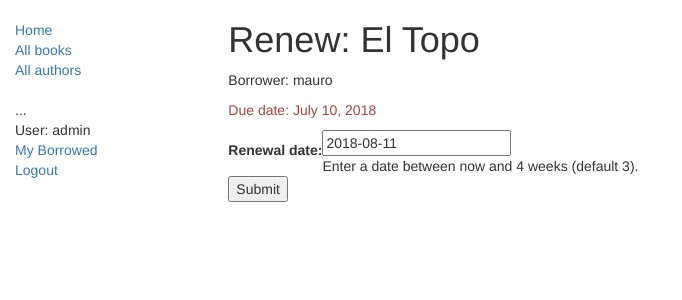
After one commit to mauronio/locallibrary, a Django app: page /catalog/book/dc9e6e23-7295-43ea-abad-95586fa7b8fb/renew/ in a window 1280 px wide. The commit adds this page. Shown: the top 300 px of the page, without its empty margins (0-682 px from the left). Run offline with Django 3.2, Linux system fonts and the light colour scheme; a user stored in the database is signed in; data comes from the database, SQL or seed files in the repository; both versions use the stored data as it was after the commit; some libraries are stand-ins or nearby versions.

Commit message:
20180721

```diff
--- /dev/null
+++ b/URL.txt
@@ -0,0 +1 @@
+https://developer.mozilla.org/es/docs/Learn/Server-side/Django/Forms
--- /dev/null
+++ b/catalog/forms.py
@@ -0,0 +1,22 @@
+from django import forms
+
+from django.core.exceptions import ValidationError
+from django.utils.translation import ugettext_lazy as _
+import datetime #for checking renewal date range.
+
+class RenewBookForm(forms.Form):
+    renewal_date = forms.DateField(help_text="Enter a date between now and 4 weeks (default 3).")
+
+    def clean_renewal_date(self):
+        data = self.cleaned_data['renewal_date']
+
+        #Check date is not in past.
+        if data < datetime.date.today():
+            raise ValidationError(_('Invalid date - renewal in past'))
+
+        #Check date is in range librarian allowed to change (+4 weeks).
+        if data > datetime.date.today() + datetime.timedelta(weeks=4):
+            raise ValidationError(_('Invalid date - renewal more than 4 weeks ahead'))
+
+        # Remember to always return the cleaned data.
+        return data
--- a/catalog/templates/catalog/book_detail.html
+++ b/catalog/templates/catalog/book_detail.html
@@ -18,6 +18,7 @@
     {% if copy.status != 'a' %}<p><strong>Due to be returned:</strong> {{copy.due_back}}</p>{% endif %}
     <p><strong>Imprint:</strong> {{copy.imprint}}</p>
     <p class="text-muted"><strong>Id:</strong> {{copy.id}}</p>
+    <a href="{% url 'renew-book-librarian' copy.id %}">Renew</a>
     {% endfor %}
   </div>
 {% endblock %}
--- /dev/null
+++ b/catalog/templates/catalog/book_renew_librarian.html
@@ -0,0 +1,16 @@
+{% extends "base_generic.html" %}
+{% block content %}
+
+    <h1>Renew: {{bookinst.book.title}}</h1>
+    <p>Borrower: {{bookinst.borrower}}</p>
+    <p{% if bookinst.is_overdue %} class="text-danger"{% endif %}>Due date: {{bookinst.due_back}}</p>
+
+    <form action="" method="post">
+        {% csrf_token %}
+        <table>
+        {{ form }}
+        </table>
+        <input type="submit" value="Submit" />
+    </form>
+
+{% endblock %}
--- a/catalog/urls.py
+++ b/catalog/urls.py
@@ -12,3 +12,7 @@ urlpatterns = [
 urlpatterns += [
     url(r'^mybooks/$', views.LoanedBooksByUserListView.as_view(), name='my-borrowed'),
 ]
+
+urlpatterns += [
+    url(r'^book/(?P<pk>[-\w]+)/renew/$', views.renew_book_librarian, name='renew-book-librarian'),
+]
--- a/catalog/views.py
+++ b/catalog/views.py
@@ -48,3 +48,42 @@ class LoanedBooksByUserListView(LoginRequiredMixin,generic.ListView):
 
     def get_queryset(self):
         return BookInstance.objects.filter(borrower=self.request.user).filter(status__exact='o').order_by('due_back')
+
+from django.contrib.auth.decorators import permission_required
+
+from django.shortcuts import get_object_or_404
+from django.http import HttpResponseRedirect
+from django.urls import reverse
+import datetime
+
+from .forms import RenewBookForm
+
+@permission_required('catalog.can_mark_returned')
+def renew_book_librarian(request, pk):
+    """
+    View function for renewing a specific BookInstance by librarian
+    """
+    book_inst=get_object_or_404(BookInstance, pk = pk)
+
+    # If this is a POST request then process the Form data
+    if request.method == 'POST':
+
+        # Create a form instance and populate it with data from the request (binding):
+        form = RenewBookForm(request.POST)
+
+        # Check if the form is valid:
+        if form.is_valid():
+            # process the data in form.cleaned_data as required (here we just write it to the model due_back field)
+            book_inst.due_back = form.cleaned_data['renewal_date']
+            book_inst.save()
+
+            # redirect to a new URL:
+            #return HttpResponseRedirect(reverse('all-borrowed') )
+            return HttpResponseRedirect('/')
+
+    # If this is a GET (or any other method) create the default form.
+    else:
+        proposed_renewal_date = datetime.date.today() + datetime.timedelta(weeks=3)
+        form = RenewBookForm(initial={'renewal_date': proposed_renewal_date,})
+
+    return render(request, 'catalog/book_renew_librarian.html', {'form': form, 'bookinst':book_inst})
```
Also changed, not shown: db.sqlite3.
